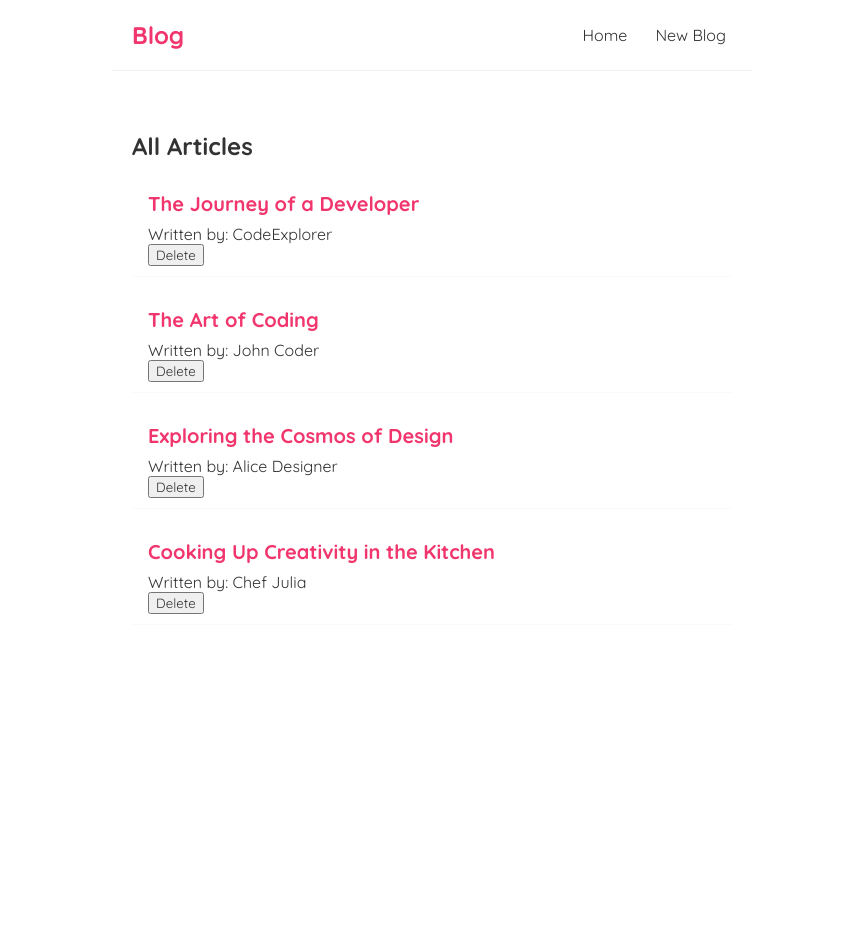
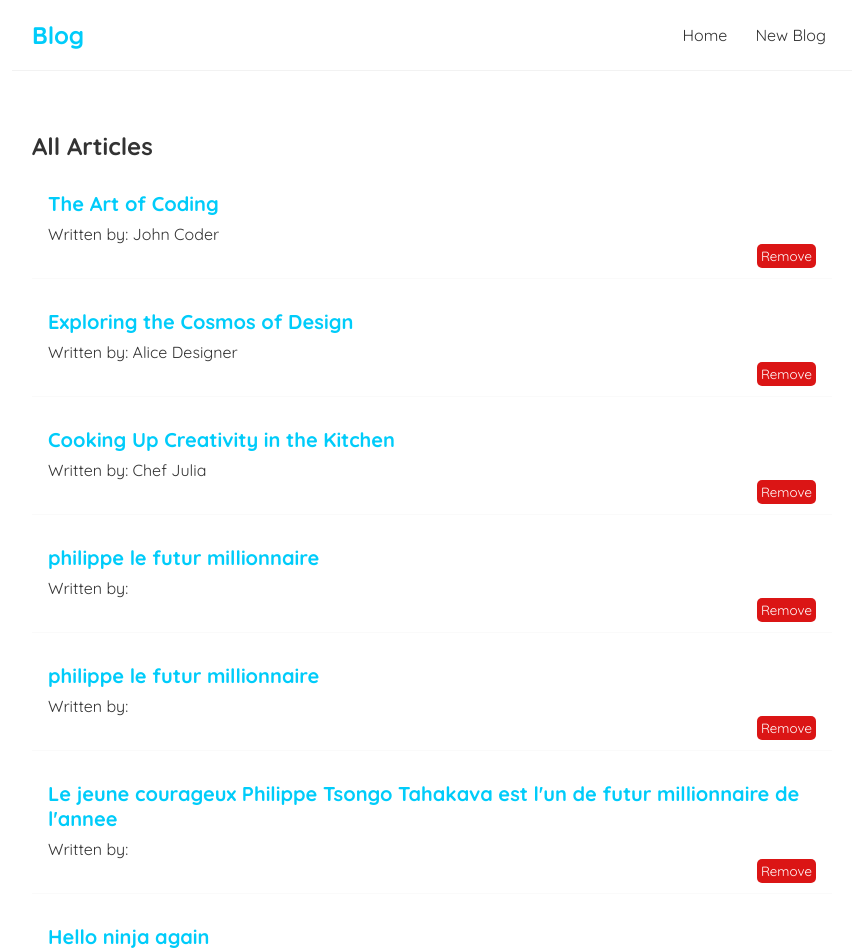
Before and after one commit to PhilippeTsongo/React-Blog, a React (Create React App) app: page / in a window 1280 px wide. Shown: the top 952 px of the page, without its empty margins (208-1064 px from the left). Before the commit the page ends 800 px from the top, so only its background shows below. Built offline with nearby package versions, Linux system fonts and the light colour scheme; data requests are answered from the project's data file.

Commit message:
development of the Create article component, delete article function and 404 page

```diff
--- a/data/db.json
+++ b/data/db.json
@@ -1,12 +1,5 @@
 {
   "blogs": [
-    {
-      "id": "1",
-      "title": "The Journey of a Developer",
-      "body": "In the vast landscape of programming, every line of code tells a story. The journey of a developer is an exploration of problem-solving, creativity, and continuous learning. From the initial spark of an idea to the execution of a fully functional application, the process is both challenging and rewarding. Along the way, developers encounter bugs that act as puzzles to be solved, learn new technologies that expand their toolkit, and collaborate with others to bring visions to life. The coding journey is not just about building software; it's about embracing the dynamic and ever-evolving nature of technology. As a developer, each keystroke is a step forward, shaping the digital world we live in.",
-      "author": "CodeExplorer",
-      "date": "2024-02-15"
-    },
     {
       "id": "2",
       "title": "The Art of Coding",
@@ -27,6 +20,30 @@
       "body": "The kitchen is not just a place for recipes; it's a canvas for culinary creativity. Experimenting with flavors, combining ingredients, and adding a dash of innovation transform cooking into an art form. So put on your apron and let your taste buds dance to the symphony of flavors.",
       "author": "Chef Julia",
       "date": "2024-02-03"
+    },
+    {
+      "id": "1d90",
+      "title": "philippe le futur millionnaire ",
+      "author": "",
+      "body": "le millionnaire bien jeune Philippe Tsongo Tahakava est un jeune devoue et courageux"
+    },
+    {
+      "id": "9fba",
+      "title": "philippe le futur millionnaire ",
+      "author": "",
+      "body": "le millionnaire bien jeune Philippe Tsongo Tahakava est un jeune devoue et courageux"
+    },
+    {
+      "id": "a3ac",
+      "title": "Le jeune courageux Philippe Tsongo Tahakava est l'un de futur millionnaire de l'annee",
+      "author": "",
+      "body": "Le jeune courageux Philippe Tsongo Tahakava est l'un de futur millionnaire de l'annee. Ce jeun aussi motive"
+    },
+    {
+      "id": "f248",
+      "title": "Hello ninja again",
+      "author": "Tsongo",
+      "body": "Ninjas are all thos people who strguggle pursuing their vision and goals. They not only set goals but day by day they work hard to make each single day the most productive one in their life. You too should do so"
     }
   ]
 }
--- a/package.json
+++ b/package.json
@@ -6,6 +6,7 @@
     "@testing-library/jest-dom": "^5.16.5",
     "@testing-library/react": "^13.4.0",
     "@testing-library/user-event": "^13.5.0",
+    "json-server": "^1.0.0-alpha.21",
     "react": "^18.2.0",
     "react-dom": "^18.2.0",
     "react-router-dom": "^6.21.1",
--- a/src/BlogDetails.js
+++ b/src/BlogDetails.js
@@ -2,11 +2,20 @@
 import React from "react";
 import { useParams } from "react-router-dom";
 import useFetch from "./useFetch";
+import { useNavigate } from "react-router-dom";
 
 const BlogDetails = () => {
     const { id } = useParams();
     const { data: blog, error, isPending } = useFetch(`http://localhost:8000/blogs/${id}`);
+    const navigate = useNavigate();
 
+    const handleClick = ()=> {
+        fetch('http://localhost:8000/blogs/' + blog.id, {
+        method: 'DELETE'
+        }).then(()=>{
+            navigate('/');
+        });
+    }
 
     return (
         <div className="blog-details">
@@ -17,6 +26,8 @@ const BlogDetails = () => {
                     <h2>{blog.title}</h2>
                     <p>Written by: {blog.author}</p>
                     <div>{blog.body}</div>
+
+                    <button className="delete" onClick={handleClick}>Delete</button>
                 </article>
             )}
         </div>
--- a/src/BlogList.js
+++ b/src/BlogList.js
@@ -13,8 +13,8 @@ const BlogList = ({blogs, title, handleDelete}) => {
                         <p>Written by: { blog.author}</p>
                     </Link>
 
-                    <div className="delete">
-                        <button onClick={ () => handleDelete(blog.id)}>Delete</button>
+                    <div className="remove">
+                        <button onClick={ () => handleDelete(blog.id)}>Remove</button>
                     </div>
                 </div>
             ))}
--- a/src/Create.js
+++ b/src/Create.js
@@ -1,21 +1,45 @@
 import { useState } from "react";
+import { useNavigate } from "react-router-dom";
 
 const Create = () => {
 
-    const { title, setTitle } =  useState('');
-    const { body, setBody } =  useState('');
-    // const { author, setAuthor } =  useState('');
+    const [ title, setTitle ] =  useState('');
+    const [ body, setBody ] =  useState('');
+    const [ author, setAuthor ] =  useState('');
+    const [isPending, setIsPending] = useState(false);
+    const navigate = useNavigate();
+
+    const handleSubmit = (e) => {
+        e.preventDefault();
+        const article = { title, author, body };
+        setIsPending(true);
+
+        fetch('http://localhost:8000/blogs',{
+            method: 'POST',
+            headers: { "Content-Type": "application/json"},
+            body: JSON.stringify(article)
+        }).then(() => {
+            console.log('data submited successfully');
+            setInterval(()=>{
+                setIsPending(false);
+            }, 2000)
+            // setIsPending(false);
+            navigate('/');
+        })
+
+
+    }
 
     return (
         <div className="create">
             <h2>Add a New Article</h2>
 
-            <form>
+            <form onSubmit={handleSubmit}>
                 <label>Article Tile</label>
                 <input
                     type="text"
                     value={ title }
-                    onchange={ (e) => setTitle(e.target.value)}
+                    onChange={ (e) => setTitle(e.target.value)}
                     required
                 >
                 </input>
@@ -24,19 +48,24 @@ const Create = () => {
                 <textarea
                     required
                     value={ body }
-                    onchange={ (e) => setBody(e.target.value)}
+                    onChange={ (e) => setBody(e.target.value)}
                 >
                 </textarea>
 
                 <label>Article Author</label>
-                <select>
+                <select
+                required
+                value={author}
+                onChange={ (e) => setAuthor(e.target.value)}
+                >
+                    <option>Select the author</option>
                     <option>Philippe</option>
                     <option>Tsongo</option>
                 </select>
 
-                <button>Add Article</button>
-                <p>{ title }</p>
-                <p>{ body }</p>
+                { !isPending && <button>Add Article</button>}
+                { isPending && <button>Adding New Article...</button>}
+
             </form>
         </div>
     );
--- /dev/null
+++ b/src/NotFound.js
@@ -0,0 +1,19 @@
+import { Link } from "react-router-dom";
+
+const NotFound = () => {
+    return (
+        <div className="not-found">
+            <h2>404. Sorry. Page Not Found!</h2>
+            <br />
+            <p>We Can't Find That This Page on Our Serve</p>
+            <div style={{
+                marginTop: '50px'
+            }}>
+                <Link className="remove" to="/">Go back</Link>
+            </div>
+        </div>
+
+    );
+}
+
+export default NotFound;
--- a/src/Routes/IndexRouter.js
+++ b/src/Routes/IndexRouter.js
@@ -3,6 +3,7 @@
 import Home from '../Home';
 import Create from '../Create';
 import BlogDetails from '../BlogDetails';
+import NotFound from '../NotFound';
 // Import other components as needed
 
 const routes = [
@@ -20,6 +21,11 @@ const routes = [
     name: 'blog-details',
     path: 'blog/:id',
     element: <BlogDetails />
+  },
+  {
+    name: 'not-found',
+    path: '*',
+    element: <NotFound />
   }
   // Add more routes as needed
 ];
--- a/src/index.css
+++ b/src/index.css
@@ -10,12 +10,12 @@
   padding: 20px;
   display: flex;
   align-items: center;
-  max-width: 600px;
+  max-width: 800px;
   margin: 0 auto;
   border-bottom: 1px solid #f2f2f2;
 }
 .navbar h1 {
-  color: #f1356d;
+  color: #00ccfa;
 }
 .navbar .links {
   margin-left: auto;
@@ -26,10 +26,10 @@
   padding: 6px;
 }
 .navbar a:hover {
-  color: #f1356d;
+  color: #00ccfa;
 }
 .content {
-  max-width: 600px;
+  max-width: 800px;
   margin: 40px auto;
   padding: 20px;
 }
@@ -39,15 +39,47 @@
   padding: 10px 16px;
   margin: 20px 0;
   border-bottom: 1px solid #fafafa;
+  border-radius: 0px;
 }
 .blog-preview:hover {
-  box-shadow: 1px 3px 5px rgba(0,0,0,0.1);
+  border-radius: 10px;
+  box-shadow: 1px 3px 5px #00ccfa;
 }
 .blog-preview h2 {
   font-size: 20px;
-  color: #f1356d;
+  color: #00ccfa;
   margin-bottom: 8px;
 }
+.blog-preview .remove{
+  text-align: right;
+}
+.blog-preview .remove button{
+  background: #db1515;
+  border: none;
+  border-radius: 5px;
+  padding: 4px;
+  color: white;
+}
+
+.not-found .remove{
+  margin-top: 50px;
+  background: #00ccfa;
+  border: none;
+  border-radius: 5px;
+  padding: 4px;
+  color: white;
+  text-decoration: none;
+}
+
+
+.blog-details .delete{
+  background: #db1515;
+  border: none;
+  border-radius: 5px;
+  padding: 4px;
+  color: white;
+}
+
 .blog-preview a{
   text-decoration: none;
 }
@@ -55,14 +87,14 @@
 /* blog details page */
 .blog-details h2 {
   font-size: 20px;
-  color: #f1356d;
+  color: #00ccfa;
   margin-bottom: 10px;
 }
 .blog-details div {
   margin: 20px 0;
 }
 .blog-details button {
-  background: #f1356d;
+  background: #00ccfa;
   color: #fff;
   border: 0;
   padding: 8px;
@@ -72,7 +104,7 @@
 
 /* create new blog form */
 .create {
-  max-width: 400px;
+  max-width: 500px;
   margin: 0 auto;
   text-align: center;
 }
@@ -82,7 +114,7 @@
 }
 .create h2 {
   font-size: 20px;
-  color: #f1356d;
+  color: #00ccfa;
   margin-bottom: 30px;
 }
 .create input, .create textarea, .create select {
@@ -94,7 +126,7 @@
   display: block;
 }
 .create button {
-  background: #f1356d;
+  background: #00ccfa;
   color: #fff;
   border: 0;
   padding: 8px;
--- a/src/useFetch.js
+++ b/src/useFetch.js
@@ -27,7 +27,7 @@ const useFetch = (url) => {
         setTimeout(fetchData, 1000);
     }, [url]);
 
-    return { data, isPending, error };
+    return { data, setData, isPending, error };
 };
 
 export default useFetch;
```
Also changed, not shown: 1 other file (tests, documents, lock files or other folders).
